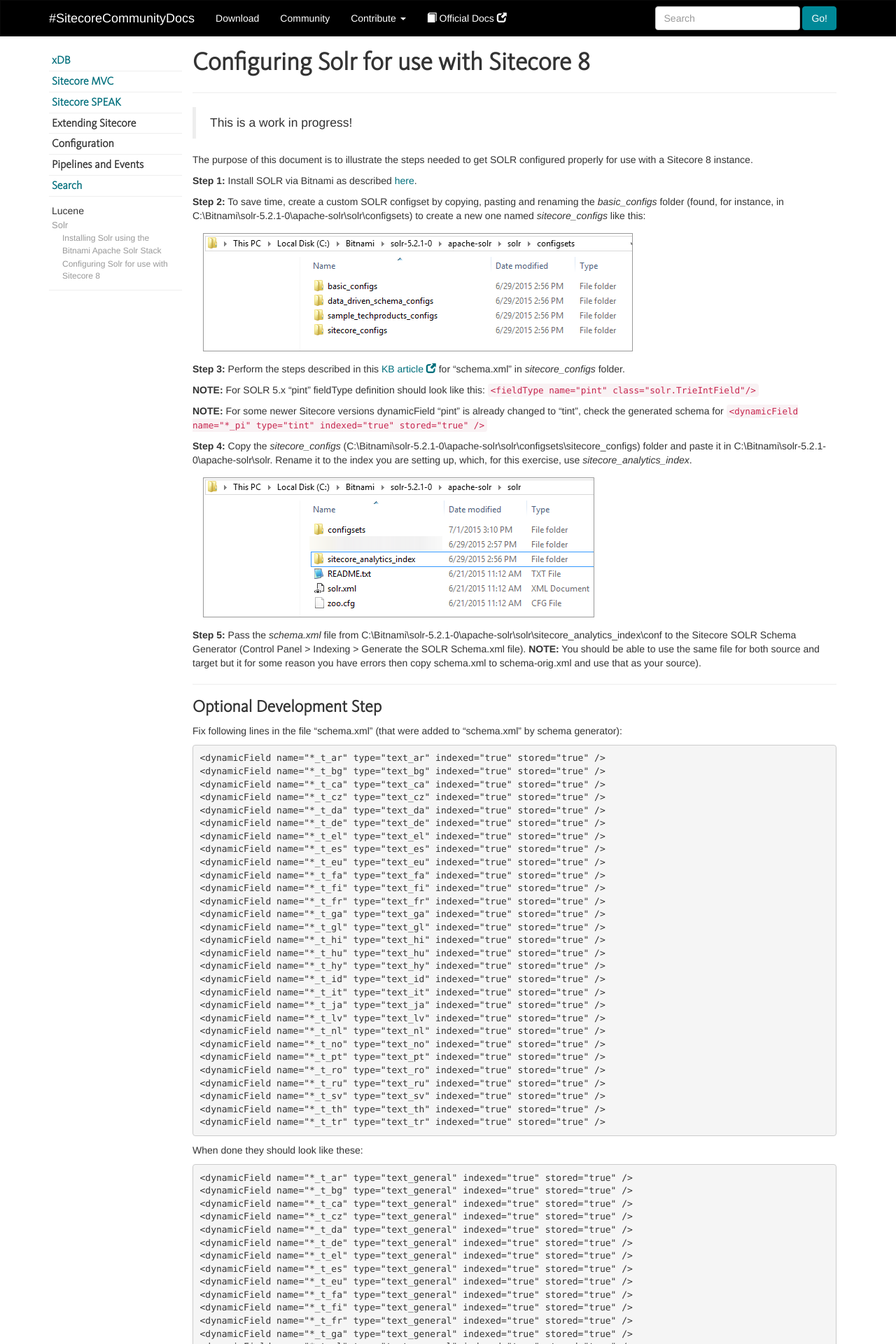
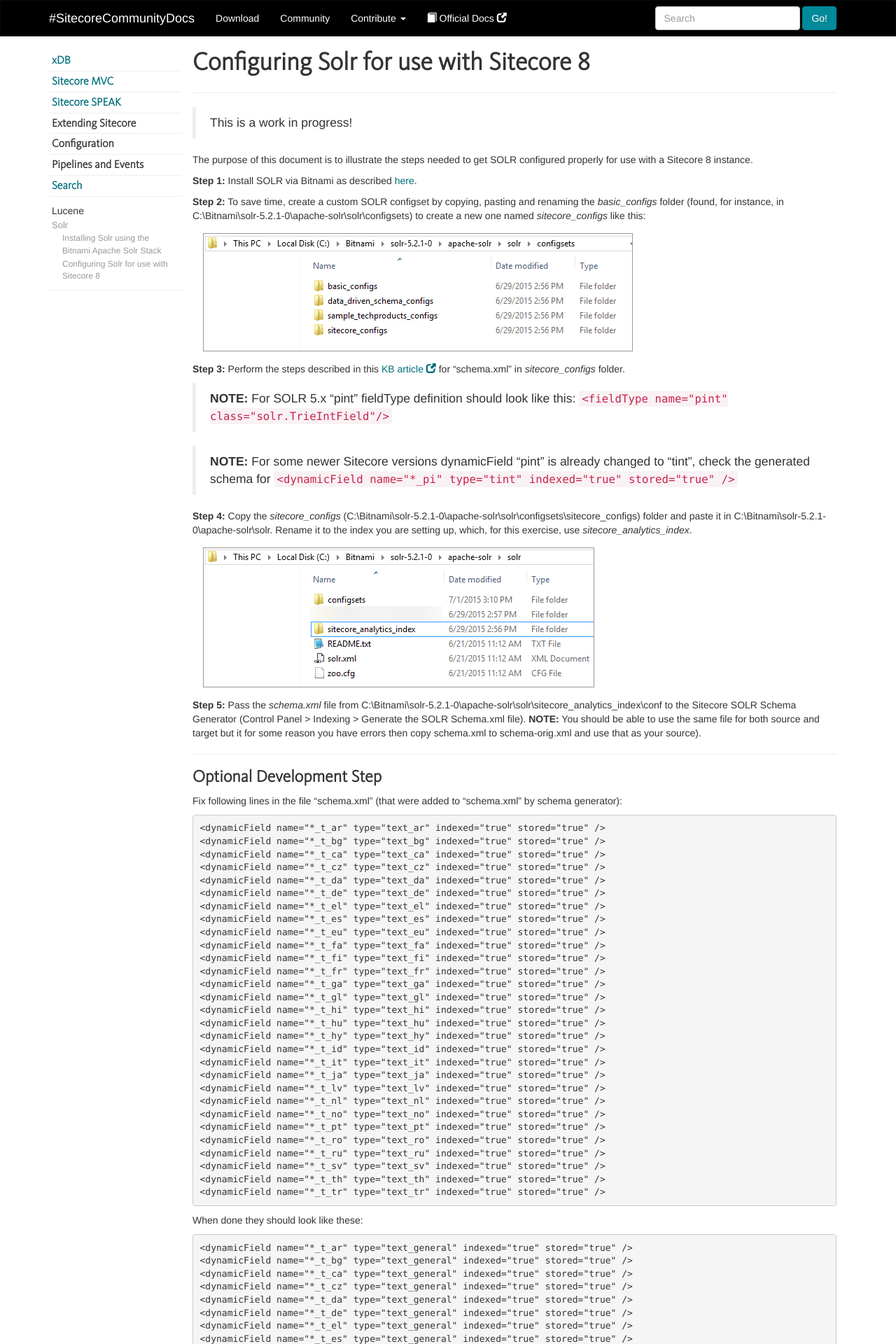
Before and after one commit to Sitecore-Community/docs, a Jekyll site: the page built from search/solr/Configuring-Solr-for-use-with-Sitecore-8/index.md, in a window 1280 px wide. Shown: the top 1920 px of the page at 70% size. Built offline with Jekyll 4.4.1, drawn with Linux system fonts in a browser that asks for light colours; nearby versions of some CDN libraries; a script that is not in the unit is left out; comment, search, counter and statistics services are not loaded.

Commit message:
Update index.md

````diff
--- a/search/solr/Configuring-Solr-for-use-with-Sitecore-8/index.md
+++ b/search/solr/Configuring-Solr-for-use-with-Sitecore-8/index.md
@@ -16,9 +16,9 @@
 
 **Step 3:** Perform the steps described in this [KB article](https://kb.sitecore.net/articles/227897) for "schema.xml" in *sitecore_configs* folder.
 
-**NOTE:** For SOLR 5.x "pint" fieldType definition should look like this: ```<fieldType name="pint" class="solr.TrieIntField"/>```
+>**NOTE:** For SOLR 5.x "pint" fieldType definition should look like this: ```<fieldType name="pint" class="solr.TrieIntField"/>```
 
-**NOTE:** For some newer Sitecore versions dynamicField "pint" is already changed to "tint", check the generated schema for ```<dynamicField name="*_pi" type="tint" indexed="true" stored="true" />```
+>**NOTE:** For some newer Sitecore versions dynamicField "pint" is already changed to "tint", check the generated schema for ```<dynamicField name="*_pi" type="tint" indexed="true" stored="true" />```
 
 **Step 4:** Copy the *sitecore_configs* (C:\Bitnami\solr-5.2.1-0\apache-solr\solr\configsets\sitecore_configs) folder and paste it in C:\Bitnami\solr-5.2.1-0\apache-solr\solr. Rename it to the index you are setting up, which, for this exercise, use *sitecore_analytics_index*.
 
````
